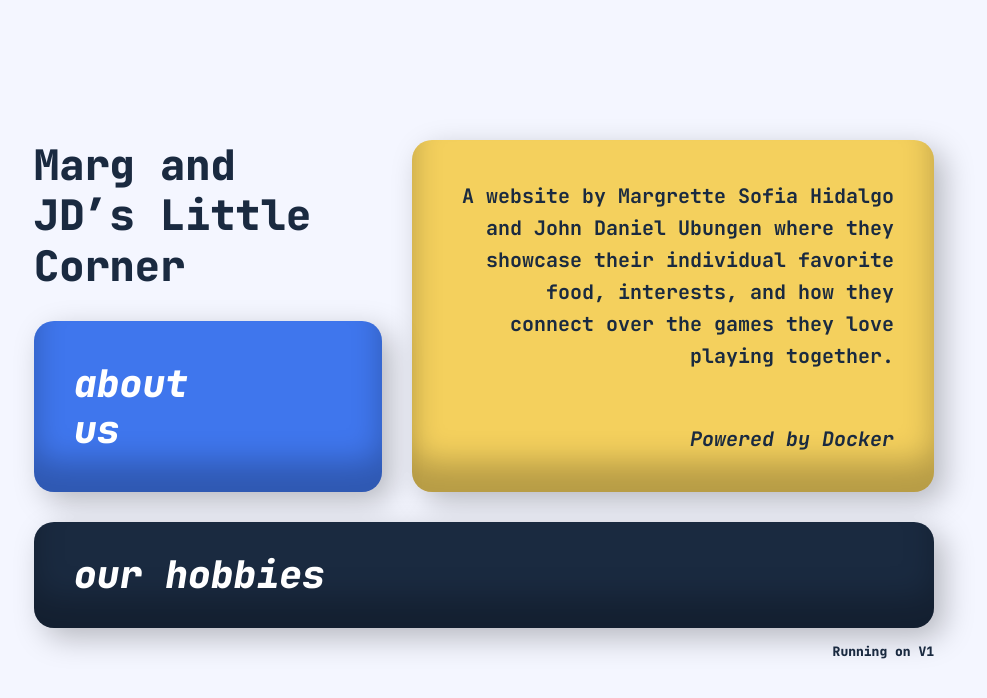
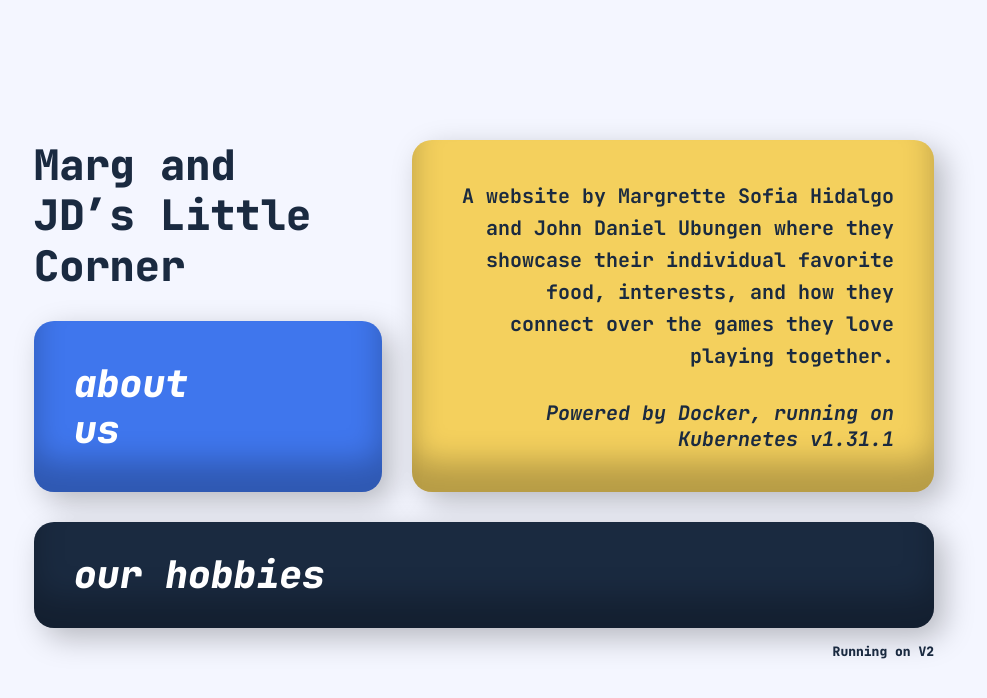
Before and after one commit to JD-Code05/duo-website, a plain HTML site: page index.html in a window 1280 px wide. Shown: the whole page, without its empty margins (156-1143 px from the left). Drawn offline with Linux system fonts and the light colour scheme.

Commit message:
changes by marg (for deployment and v2 update)

```diff
--- a/index.html
+++ b/index.html
@@ -15,7 +15,7 @@
 
     <div class="box intro-box">
         <p>A website by Margrette Sofia Hidalgo and John Daniel Ubungen where they showcase their individual favorite food, interests, and how they connect over the games they love playing together.</p>
-        <div class="footer-text">Powered by Docker</div>
+        <div class="footer-text">Powered by Docker, running on Kubernetes v1.31.1</div>
     </div>
 
     <a href="about-us.html" class="box about-box">
@@ -27,7 +27,7 @@
     </a>
 </div>
 
-<div class="version-footer">Running on V1</div>
+<div class="version-footer">Running on V2</div>
 
 </body>
 </html>
```
Also changed, not shown: about-us.html (+1 -1 lines), our-hobbies.html (+1 -1 lines), 2 other files.
